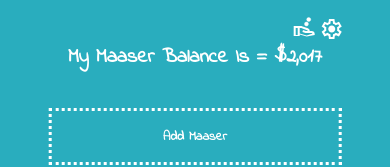
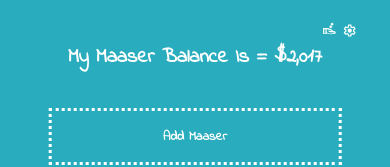
Before and after one commit to Duddy0878/masser-server, a website with bundled scripts: page public/index.html in a window 390 px wide. Shown: the top 167 px of the page. Built offline with nearby package versions, Linux system fonts and the light colour scheme; a web font is replaced by a local one.

Commit message:
Update style.css

```diff
--- a/public/style.css
+++ b/public/style.css
@@ -273,12 +273,14 @@ tr:nth-child(even){
 
     .settings{
     top:4px !important;
-    right: 7 !important;
+    right: 2px !important;
+    transform: scale(0.6);
     }
 
     .payCheck{
-        top: 2px !important;
-        right: 47px !important;
+       top: 2px !important;
+       right: 22px !important;
+       transform: scale(0.6);
     }
 
     .optContainer{
```
